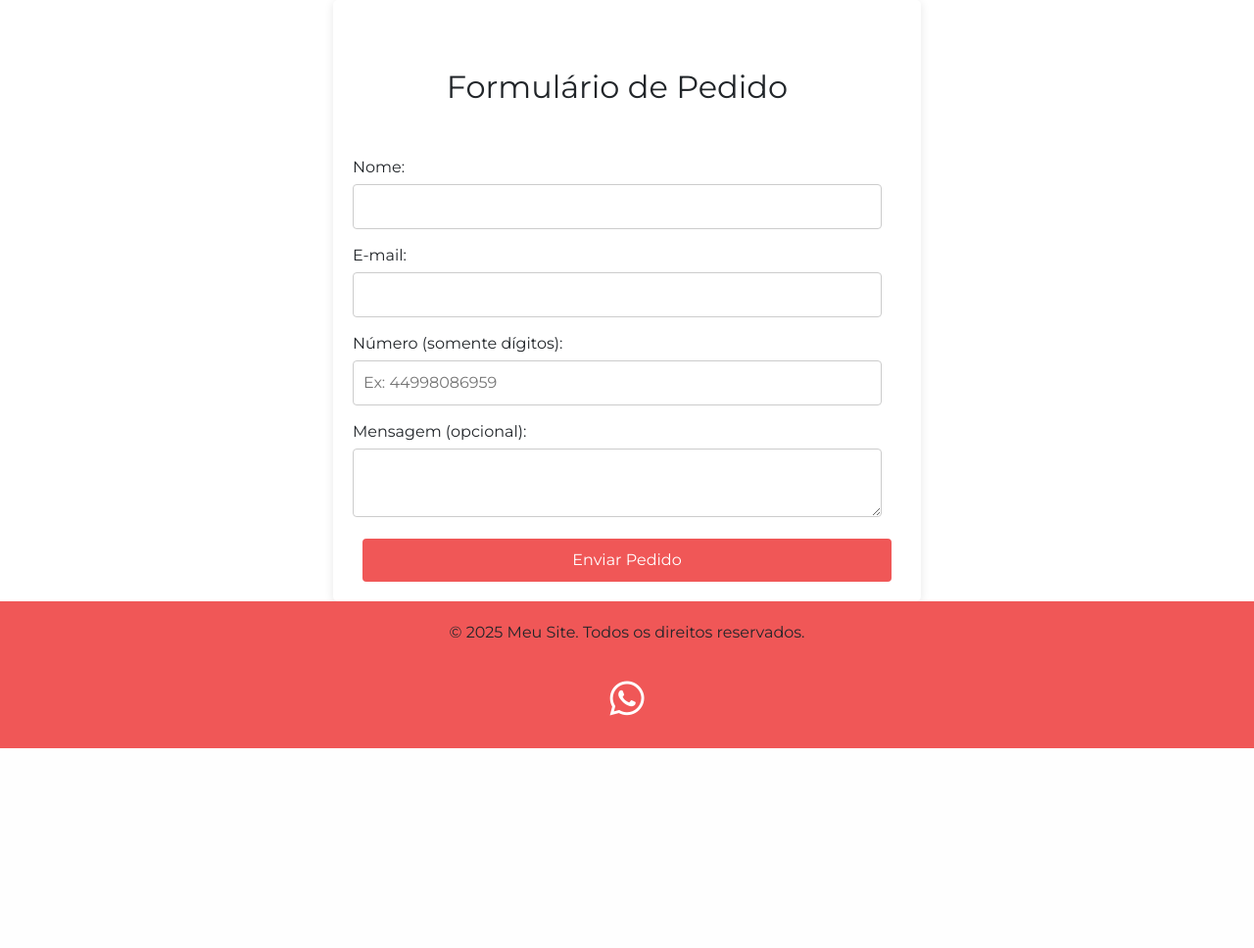
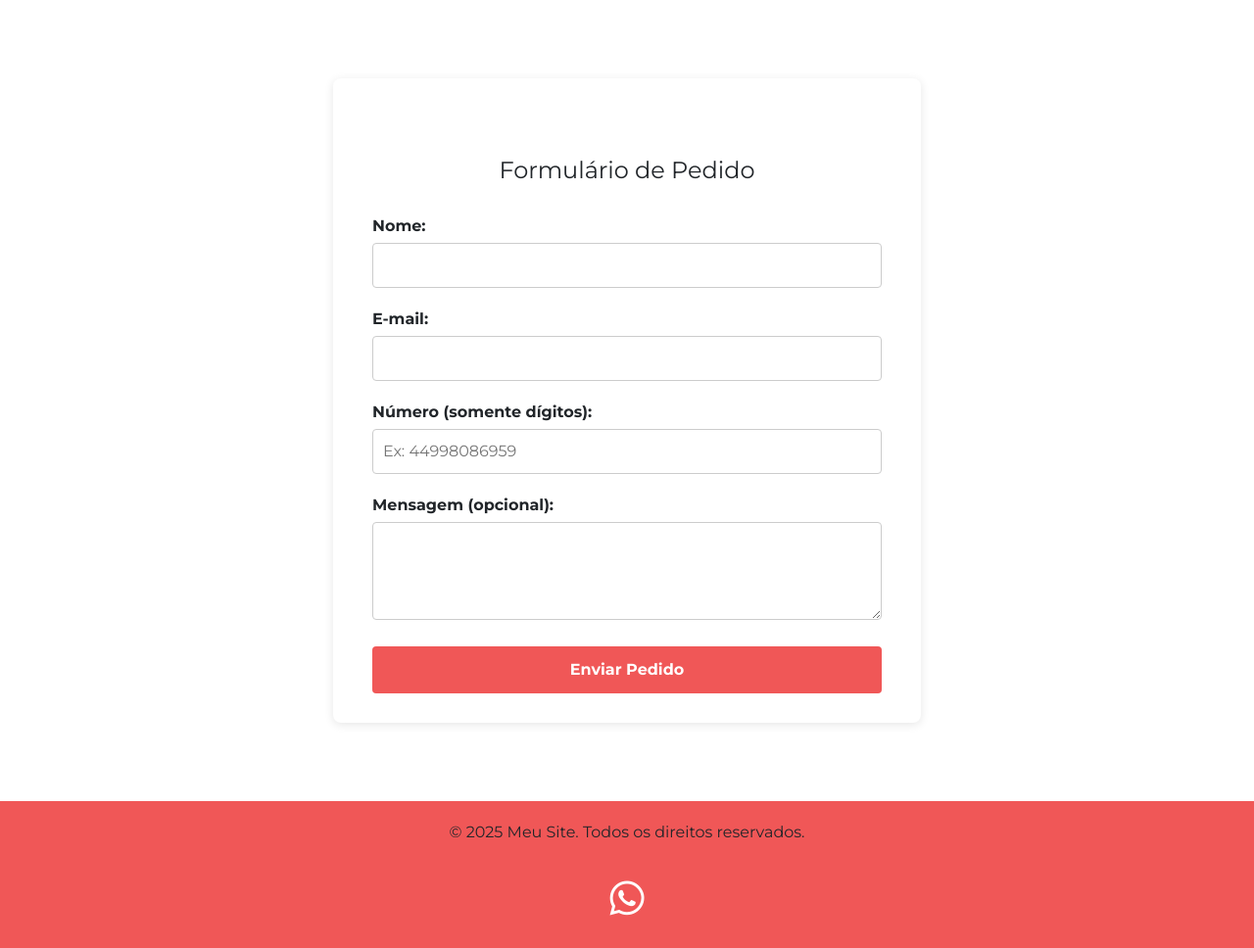
Before and after one commit to flavio-a-galvao/trabalho-semestre, a PHP site: page /contato.php in a window 1280 px wide. Shown: the part 91-1059 px from the top of the page at 98% size. Before the commit the page ends 855 px from the top, so only its background shows below. Run offline with PHP 8.4, Linux system fonts and the light colour scheme; some libraries are stand-ins or nearby versions.

Commit message:
arrumando o estilo do formulario

```diff
--- a/trabalho-semestre/css/style.css
+++ b/trabalho-semestre/css/style.css
@@ -128,25 +128,32 @@
 
 .container2 {
     max-width: 600px;
-    margin: auto;
+    margin: 80px auto; /* Centraliza e dá respiro no topo e rodapé */
     background: white;
-    padding: 20px;
-    padding-right: 40px;
-    border-radius: 5px;
+    padding: 30px 40px;
+    border-radius: 8px;
     box-shadow: 0 2px 10px rgba(0, 0, 0, 0.1);
 }
+
+.container2 h2 {
+    text-align: center;
+    margin-bottom: 30px;
+    font-size: 24px;
+}
+
 
 h2 {
     text-align: center;
 }
 
 .form-group {
-    margin-bottom: 15px;
+    margin-bottom: 20px;
 }
 
 label {
     display: block;
     margin-bottom: 5px;
+    font-weight: bold;
 }
 
 input[type="text"],
@@ -155,23 +162,33 @@ input[type="tel"],
 textarea {
     width: 100%;
     padding: 10px;
+    font-size: 16px;
     border: 1px solid #ccc;
     border-radius: 4px;
+    box-sizing: border-box;
 }
 
-.botao{
-  margin-left: 10px;
+textarea {
+    resize: vertical;
+    min-height: 100px;
+}
+
+.botao {
     width: 100%;
-    padding: 10px;
+    padding: 12px;
     background-color: #f05757;
     color: white;
     border: none;
     border-radius: 4px;
     cursor: pointer;
+    font-size: 16px;
+    font-weight: bold;
+    transition: background-color 0.3s, transform 0.3s;
 }
 
 .botao:hover {
     background-color: #e47474;
+    transform: scale(1.03);
 }
 
 button:hover{
```
